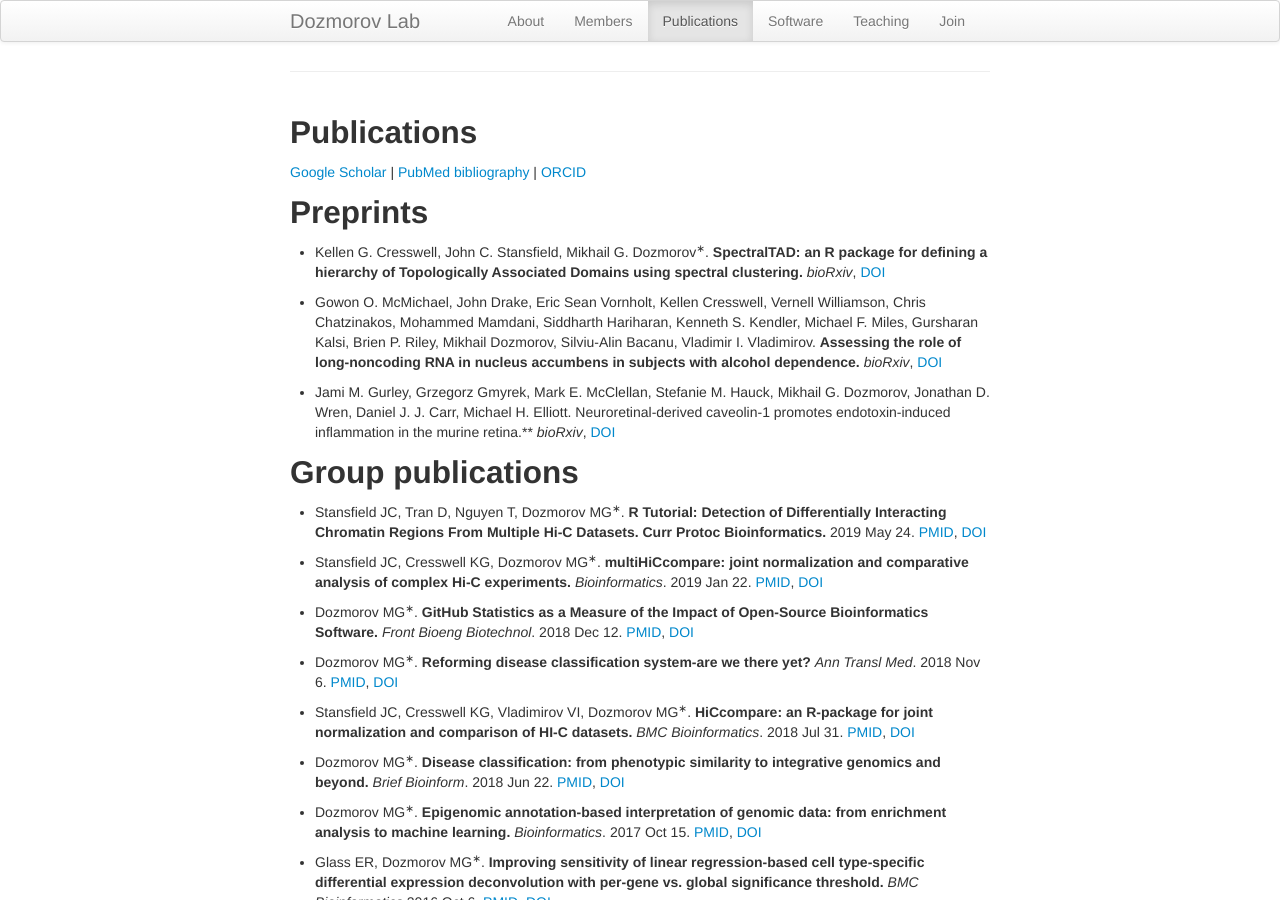
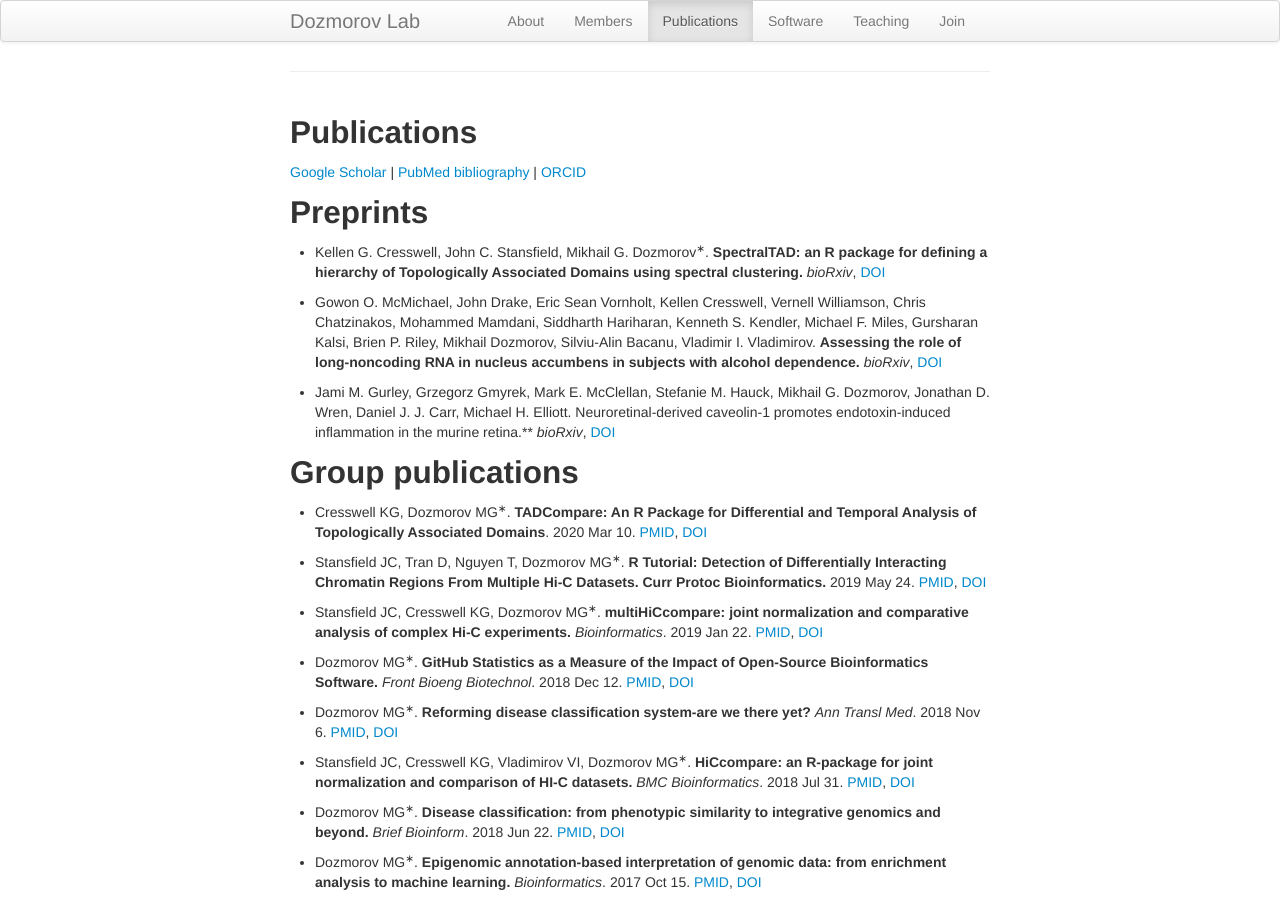
Before and after one commit to dozmorovlab/dozmorovlab.github.io, a Jekyll site: the page built from 02-pubs.md, in a window 1280 px wide and 900 px high. Built offline with Jekyll 4.4.1, drawn with Linux system fonts in a browser that asks for light colours; comment, search, counter and statistics services are not loaded.

Commit message:
Add TADcompare

```diff
--- a/02-pubs.md
+++ b/02-pubs.md
@@ -23,6 +23,8 @@ permalink: "publications.html"
 - Jami M. Gurley, Grzegorz Gmyrek, Mark E. McClellan, Stefanie M. Hauck, Mikhail G. Dozmorov, Jonathan D. Wren, Daniel J. J. Carr, Michael H. Elliott. Neuroretinal-derived caveolin-1 promotes endotoxin-induced inflammation in the murine retina.** _bioRxiv_, [DOI](https://doi.org/10.1101/2020.01.08.899377) <span data-badge-type="4" data-doi="10.1101/2020.01.08.899377" data-hide-no-mentions="true" class="altmetric-embed"> </span>
 
 ## Group publications
+
+- Cresswell KG, Dozmorov MG<sup>&lowast;</sup>. **TADCompare: An R Package for Differential and Temporal Analysis of Topologically Associated Domains**. 2020 Mar 10. [PMID](http://www.ncbi.nlm.nih.gov/pubmed/32211023), [DOI](https://doi.org/10.3389/fgene.2020.00158) <span data-badge-type="4" data-doi="10.3389/fgene.2020.00158" data-hide-no-mentions="true" class="altmetric-embed"> </span>
 
 - Stansfield JC, Tran D, Nguyen T, Dozmorov MG<sup>&lowast;</sup>. **R Tutorial: Detection of Differentially Interacting Chromatin Regions From Multiple Hi-C Datasets. Curr Protoc Bioinformatics.** 2019 May 24. [PMID](http://www.ncbi.nlm.nih.gov/pubmed/31125519), [DOI](https://doi.org/10.1002/cpbi.76) <span data-badge-type="4" data-doi="10.1002/cpbi.76" data-hide-no-mentions="true" class="altmetric-embed"> </span>
 
```
